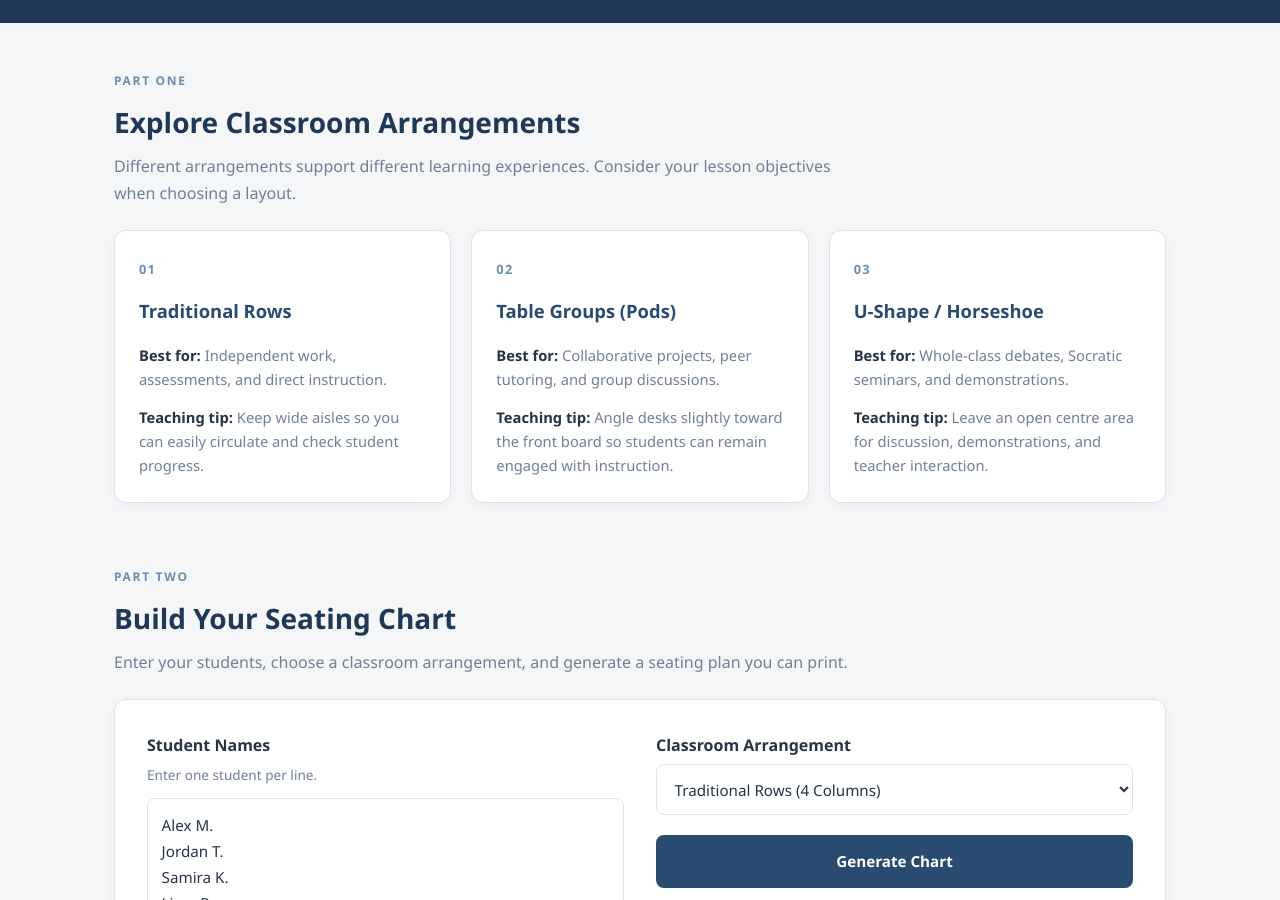
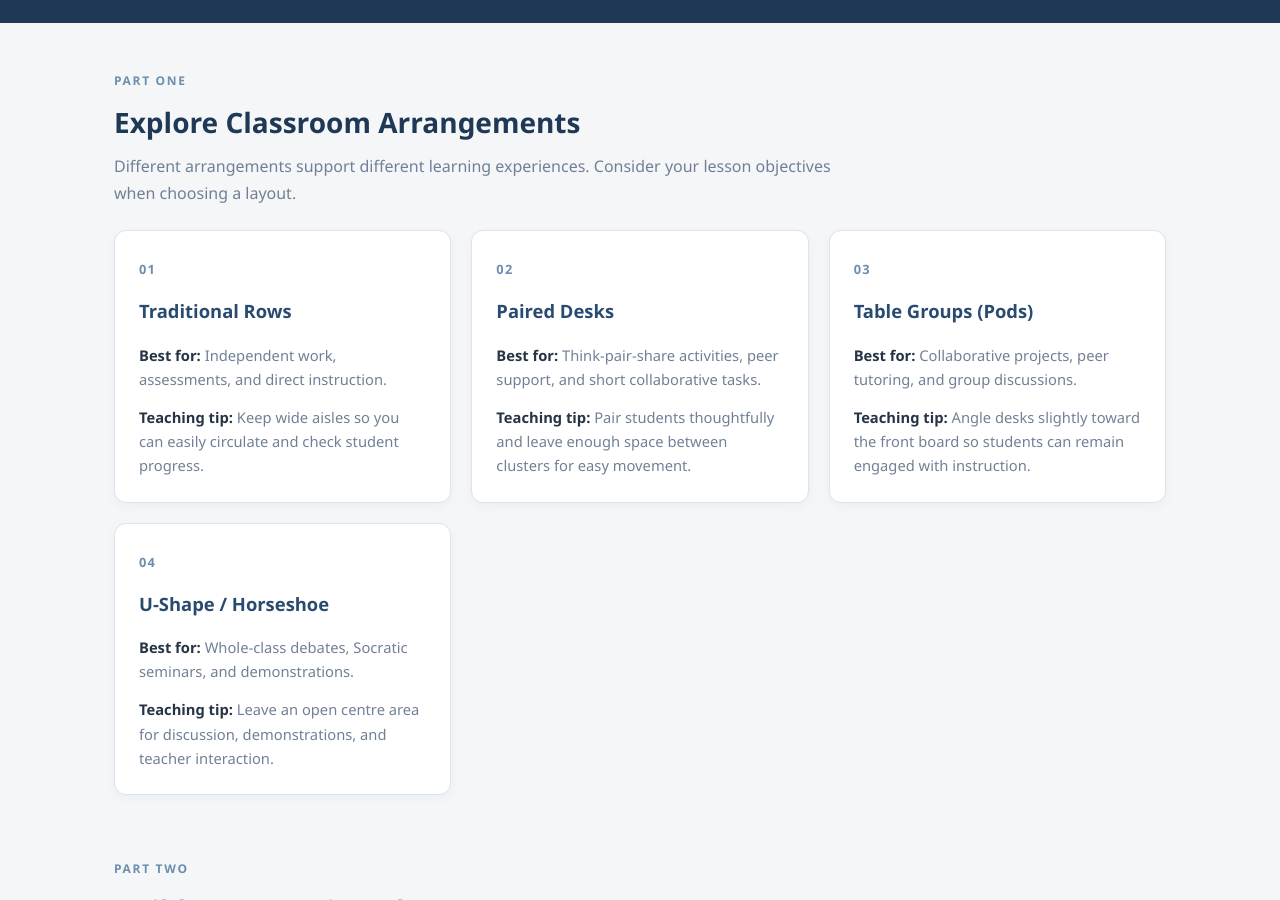
Before and after one commit to chrisbham/chrisbham.github.io, a Jekyll site: the page site-two/index.html, which Jekyll copies as it is, in a window 1280 px wide and 900 px high, scrolled down 341 px. Built offline with Jekyll 4.4.1, drawn with Linux system fonts in a browser that asks for light colours.

Commit message:
Revise classroom seating arrangement options
Updated classroom arrangement options and improved layout descriptions.

```diff
--- a/site-two/index.html
+++ b/site-two/index.html
@@ -63,6 +63,17 @@
 
         <article class="guide-card">
           <span class="card-number">02</span>
+          <h3>Paired Desks</h3>
+
+          <p><strong>Best for:</strong> Think-pair-share activities,
+          peer support, and short collaborative tasks.</p>
+
+          <p><strong>Teaching tip:</strong> Pair students thoughtfully
+          and leave enough space between clusters for easy movement.</p>
+        </article>
+
+        <article class="guide-card">
+          <span class="card-number">03</span>
           <h3>Table Groups (Pods)</h3>
 
           <p><strong>Best for:</strong> Collaborative projects,
@@ -73,7 +84,7 @@
         </article>
 
         <article class="guide-card">
-          <span class="card-number">03</span>
+          <span class="card-number">04</span>
           <h3>U-Shape / Horseshoe</h3>
 
           <p><strong>Best for:</strong> Whole-class debates,
```
Also changed, not shown: other parts of site-two/index.html (+1 -0 lines).
